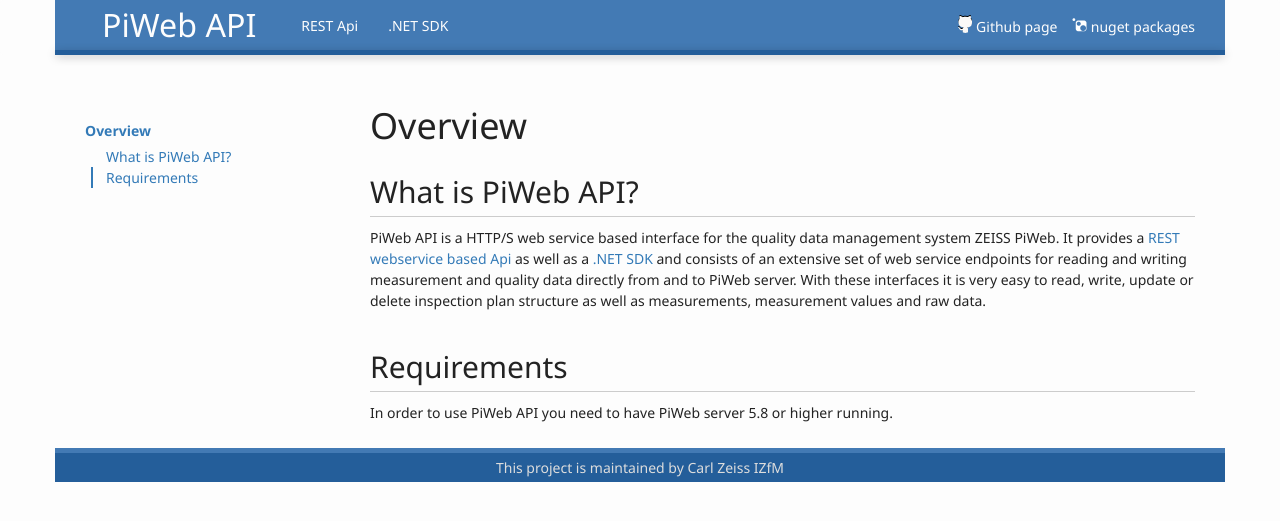
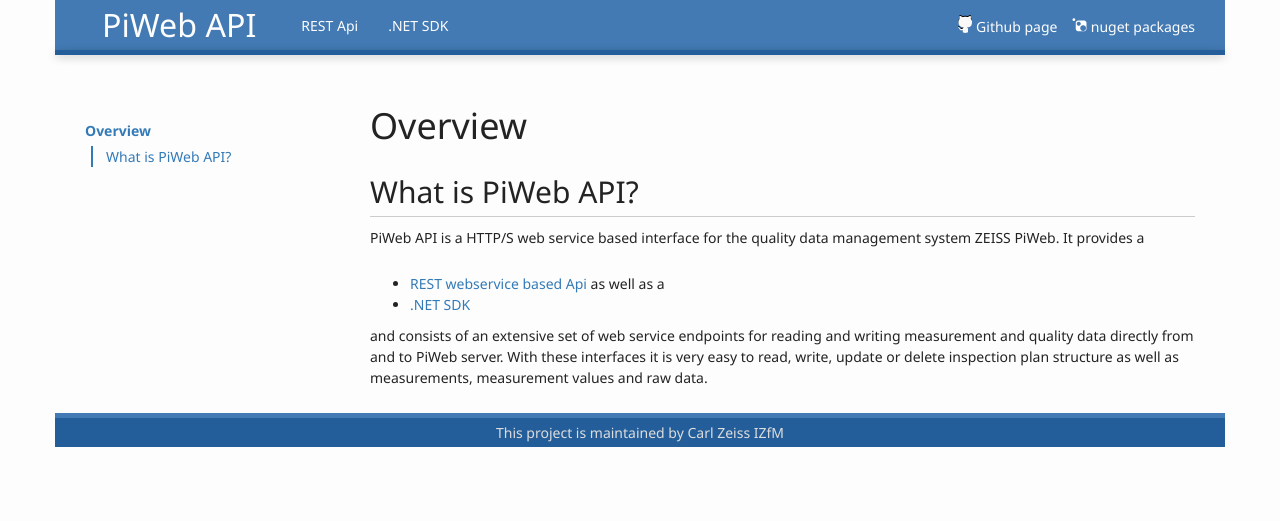
Before and after one commit to ZEISS-PiWeb/PiWeb-Api, a Jekyll site: the page built from _pages/v1.0.1/00-piwebapi.md, in a window 1280 px wide. Shown: the top 521 px of the page. Built offline with Jekyll 4.4.1, drawn with Linux system fonts in a browser that asks for light colours.

Commit message:
Update general section and fixed links

```diff
--- a/_pages/v1.0.1/00-piwebapi.md
+++ b/_pages/v1.0.1/00-piwebapi.md
@@ -10,17 +10,15 @@
      whatis:
         title: What is PiWeb API?
         anchor: gi-api
-     requirements:
-        title: Requirements
-        anchor: gi-requirements
 ---
 
 <h1 id="{{page.sections['general'].anchor}}">{{page.sections['general'].title}}</h1>
 
 <h2 id="{{page.sections['general']['secs']['whatis'].anchor}}">{{page.sections['general']['secs']['whatis'].title}}</h2>
 
-PiWeb API is a HTTP/S web service based interface for the quality data management system ZEISS PiWeb. It provides a [REST webservice based Api](/PiWeb-API/restapi) as well as a [.NET SDK](/PiWeb-API/sdk) and consists of an extensive set of web service endpoints for reading and writing measurement and quality data directly from and to PiWeb server. With these interfaces it is very easy to read, write, update or delete inspection plan structure as well as measurements, measurement values and raw data.
+PiWeb API is a HTTP/S web service based interface for the quality data management system ZEISS PiWeb. It provides a
 
-<h2 id="{{page.sections['general']['secs']['requirements'].anchor}}">{{page.sections['general']['secs']['requirements'].title}}</h2>
+* [REST webservice based Api](/PiWeb-Api/restapi) as well as a
+* [.NET SDK](/PiWeb-Api/sdk)
 
-In order to use PiWeb API you need to have PiWeb server 5.8 or higher running.
+and consists of an extensive set of web service endpoints for reading and writing measurement and quality data directly from and to PiWeb server. With these interfaces it is very easy to read, write, update or delete inspection plan structure as well as measurements, measurement values and raw data.
```
